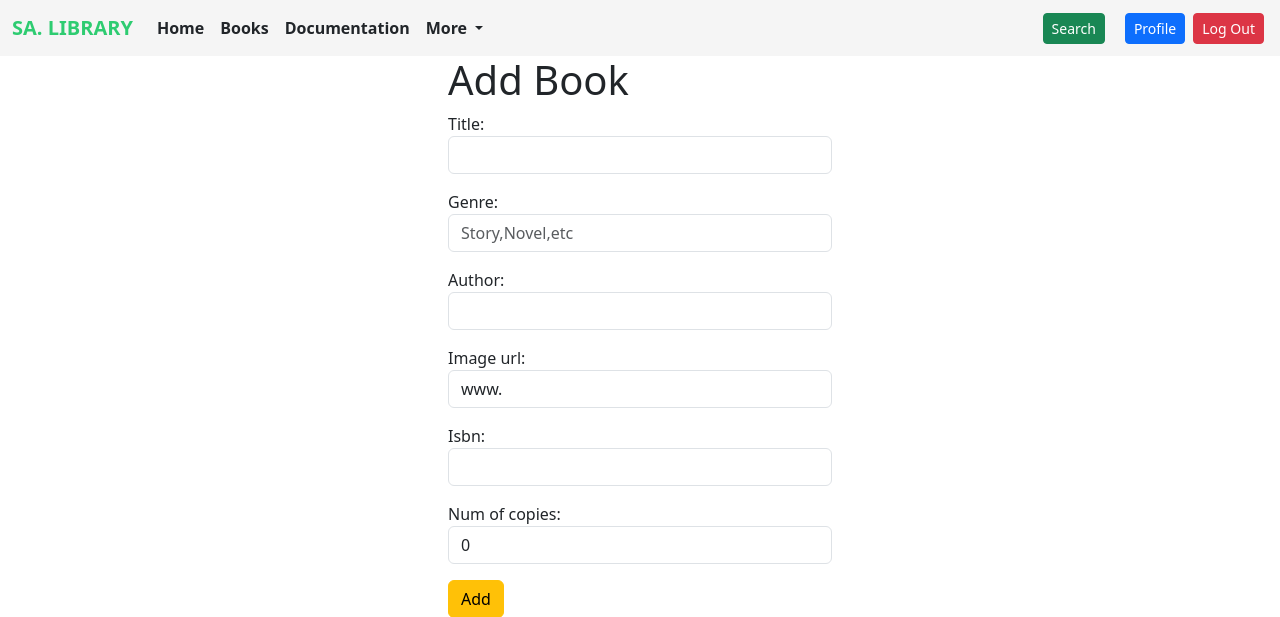
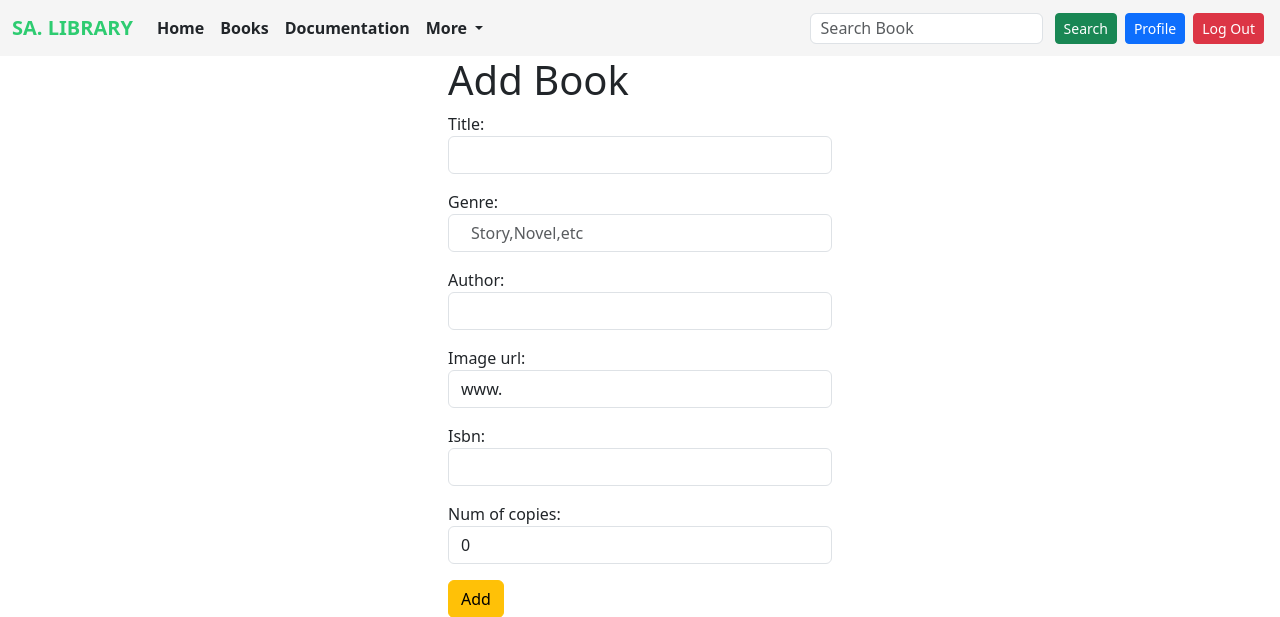
Before and after one commit to AlSaimun/LIBRARY-MANAGEMENT, a Django app: page /book/add_book/ in a window 1280 px wide. Shown: the top 617 px of the page. Run offline with Django 4.2, Linux system fonts and the light colour scheme; a user stored in the database is signed in; some libraries are stand-ins or nearby versions.

Commit message:
update search functionality

```diff
--- a/LIBRARY_MANAGEMENT/settings.py
+++ b/LIBRARY_MANAGEMENT/settings.py
@@ -141,5 +141,3 @@ EMAIL_PORT = 587
 EMAIL_USE_TLS = True
 EMAIL_HOST_USER =  os.environ.get('EMAIL_HOST_USER')
 EMAIL_HOST_PASSWORD = os.environ.get('EMAIL_HOST_PASSWORD')
-print(EMAIL_HOST_USER)
-print(EMAIL_HOST_PASSWORD)
--- a/book_management/forms.py
+++ b/book_management/forms.py
@@ -1,9 +1,6 @@
+from typing import Any
 from django import forms
 from .models import Book
-
-
-class BookSearchForm(forms.Form):
-    search_query = forms.CharField(label="Search Books",required=False,widget=forms.TextInput(attrs={"placeholder": "Enter book title or genre"}))
 
 
 class BookForm(forms.ModelForm):
--- a/book_management/views.py
+++ b/book_management/views.py
@@ -1,6 +1,5 @@
 from django.shortcuts import render,redirect
-from .models import Book,WishList
-from .forms import BookSearchForm
+from .models import Book, WishList
 import user_authentication.urls
 from transaction.models import Borrow
 from django.contrib import messages
@@ -14,17 +13,16 @@ def book_search(request):
     '''search book by book title or genre'''
     if not request.user.is_authenticated:
         return redirect('login')
-    form = BookSearchForm(request.GET)
-    books = Book.objects.all()
-    search_query = None
-    if request.method == 'GET' and form.is_valid():
-        search_query = form.cleaned_data['search_query']
-        if search_query:
-            books = books.filter(Q(title__icontains=search_query) | Q(genre__icontains=search_query))
-    user_borrowed_books = Borrow.objects.filter(user=request.user).values_list('book__isbn', flat=True)
+    search_query = request.GET.get('search_query', None)
+    books = None
+    if search_query: # search book by title, genre, author
+        books = Book.objects.filter(Q(title__icontains=search_query) | Q(genre__icontains=search_query) | Q(author__icontains = search_query))
+    user_borrowed_books = Borrow.objects.filter(user=request.user).values_list('book__isbn', flat=True) # if flat = true i get a list of specipic value instead of tuple
+    # print(user_borrowed_books)
     for book in books:
         book.is_already_borrowed = book.isbn in user_borrowed_books # check user already borrowed books for handle in frontend
-    context = {'formse': form, 'books': books, 'search_query': search_query}
+    context = {'books': books}
+    # print(books)
     return render(request, 'book_management/search_book_show.html', context)
 
 
--- a/user_authentication/templates/user_authentication/base.html
+++ b/user_authentication/templates/user_authentication/base.html
@@ -47,20 +47,7 @@
         padding-bottom: 5px;
         font-size: 12px;
       }
-      .search-container {
-        display: flex;
-        align-items: center;
-        margin-right: 15px;
-      }
 
-      .search-input {
-        width: 150px;
-        margin-right: 5px;
-      }
-
-      .search-button {
-        margin-left: 5px;
-      }
       .txt-g{
         color: #2ECC71;
       }
@@ -68,10 +55,16 @@
       .my-navbar{
         background-color: #F5F5F5;
       }
-
+      .search-input{
+        padding: 0;
+      }
+      .form-control::placeholder {
+        text-indent: 10px;
+      }
       .navbar-brand:hover {
         color: blue;
       }
+
       {% block style %} {% endblock style %}
 
     </style>
@@ -81,7 +74,7 @@
     <nav class="navbar navbar-expand-lg navbar-dark my-navbar">
       <div class="container-fluid">
         <a class="navbar-brand txt-g fw-bold" href="{% url 'home' %}">SA. LIBRARY</a>
-        <button class="navbar-toggler" type="button" data-bs-toggle="collapse" data-bs-target="#navbarSupportedContent" aria-controls="navbarSupportedContent" aria-expanded="false" aria-label="Toggle navigation">
+        <button class="navbar-toggler bg-black" type="button" data-bs-toggle="collapse" data-bs-target="#navbarSupportedContent" aria-controls="navbarSupportedContent" aria-expanded="false" aria-label="Toggle navigation">
           <span class="navbar-toggler-icon"></span>
         </button>
         <div class="collapse navbar-collapse" id="navbarSupportedContent">
@@ -113,13 +106,8 @@
           {% if user.is_authenticated %}
           <form class="d-flex ms-auto" method="get" action="{% url 'book_management:book-search' %}">
             {% csrf_token %}
-            <div class="search-container me-3">
-              <!--{{formse|crispy}}-->
-              {% for fm in formse %}
-              {{fm}}
-              {% endfor %}
-              <button class="btn btn-success txt-white search-button btn-sm" type="submit">Search</button>
-            </div>
+            <input class="form-control me-2 search-input" type="search" name = "search_query" placeholder="Search Book" aria-label="Search">
+            <button class="btn btn-success txt-white mx-1 btn-sm" type="submit">Search</button>
           </form>
           {% endif %}
             {% if user.is_authenticated %}
--- a/user_authentication/views.py
+++ b/user_authentication/views.py
@@ -2,7 +2,6 @@ from django.shortcuts import render,redirect
 from django.contrib.auth.models import User
 from .forms import *
 from django.contrib import messages
-from book_management.views import BookSearchForm
 from django.contrib.auth.forms import AuthenticationForm, PasswordChangeForm, SetPasswordForm
 from django.contrib.auth import authenticate, login, logout, update_session_auth_hash
 from .utils import generate_otp, format_email, EmailUser
```
Also changed, not shown: db.sqlite3.
